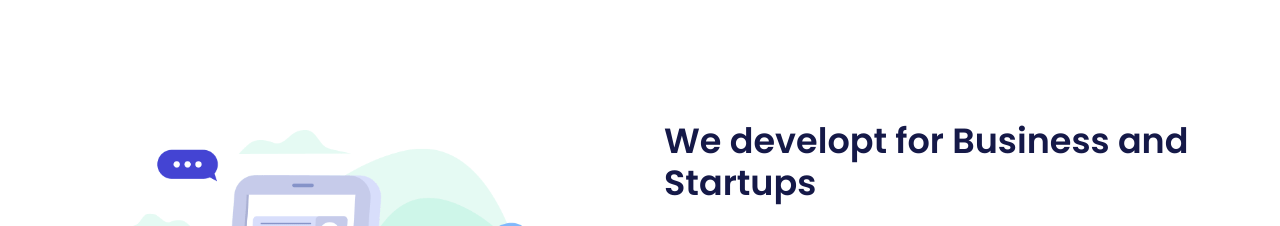
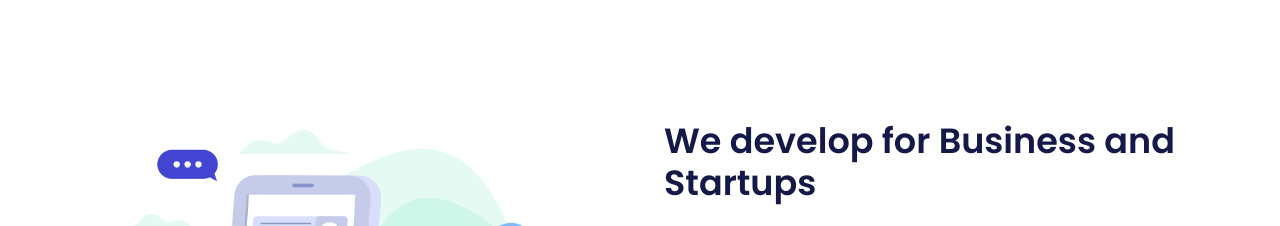
Before and after one commit to engzepeda/fraze-development, a plain HTML site: page index.html in a window 1280 px wide. Shown: the part 1220-1446 px from the top of the page. Drawn offline with Linux system fonts and the light colour scheme.

Commit message:
fix typo

```diff
--- a/index.html
+++ b/index.html
@@ -167,7 +167,7 @@
         <!-- Start Col -->
         <div class="col-lg-6 col-md-12 pl-4">
           <div class="business-item-info">
-            <h3>We developt for Business and Startups</h3>
+            <h3>We develop for Business and Startups</h3>
             <p>These days technology is something essential for any bussiness, we know the importance of this and we develop our tools with the most reliable technologies and always thinking in the best interest for you and your business.
               Our main focus is to satisfy our clients and give them support in everthing they need.
             </p>
```
